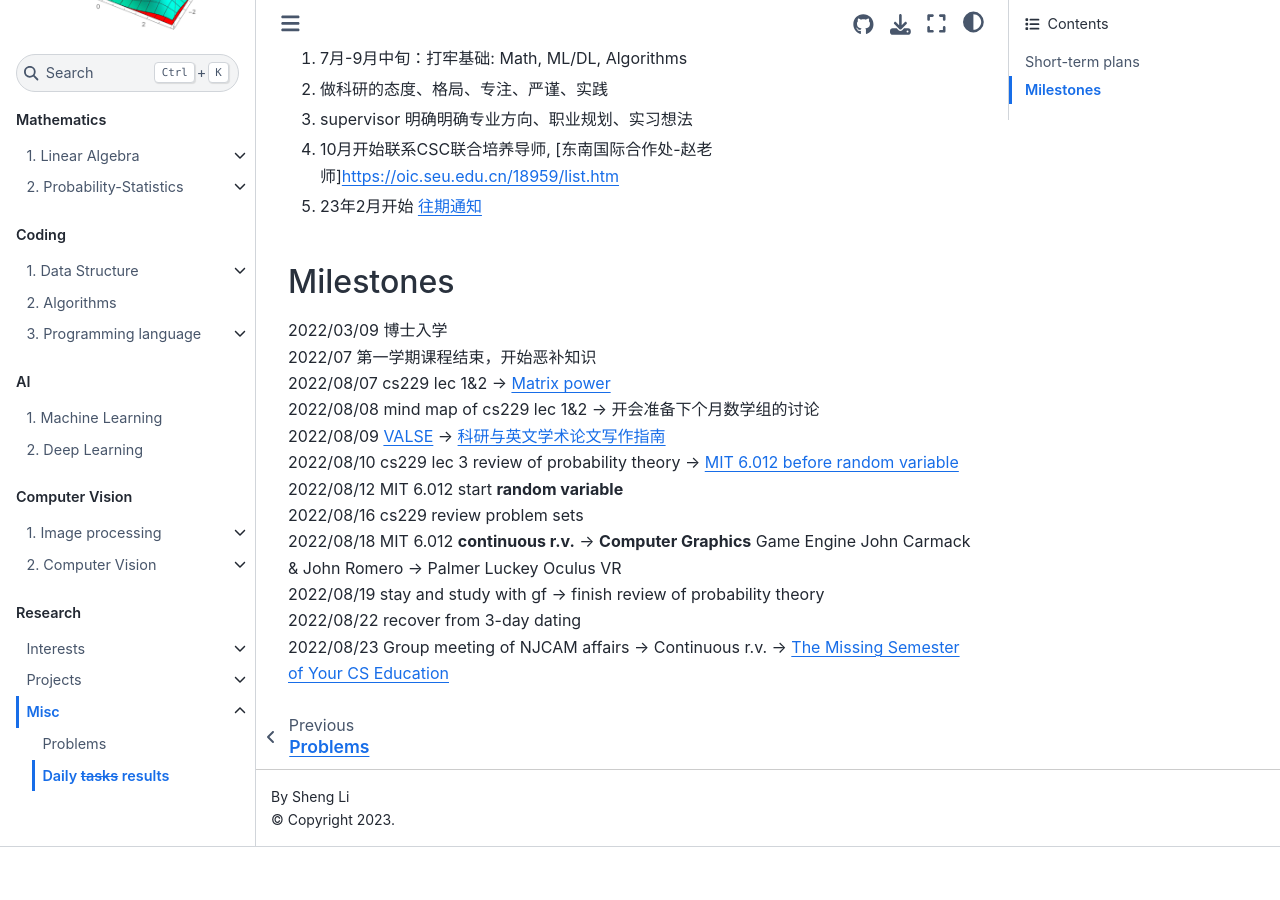
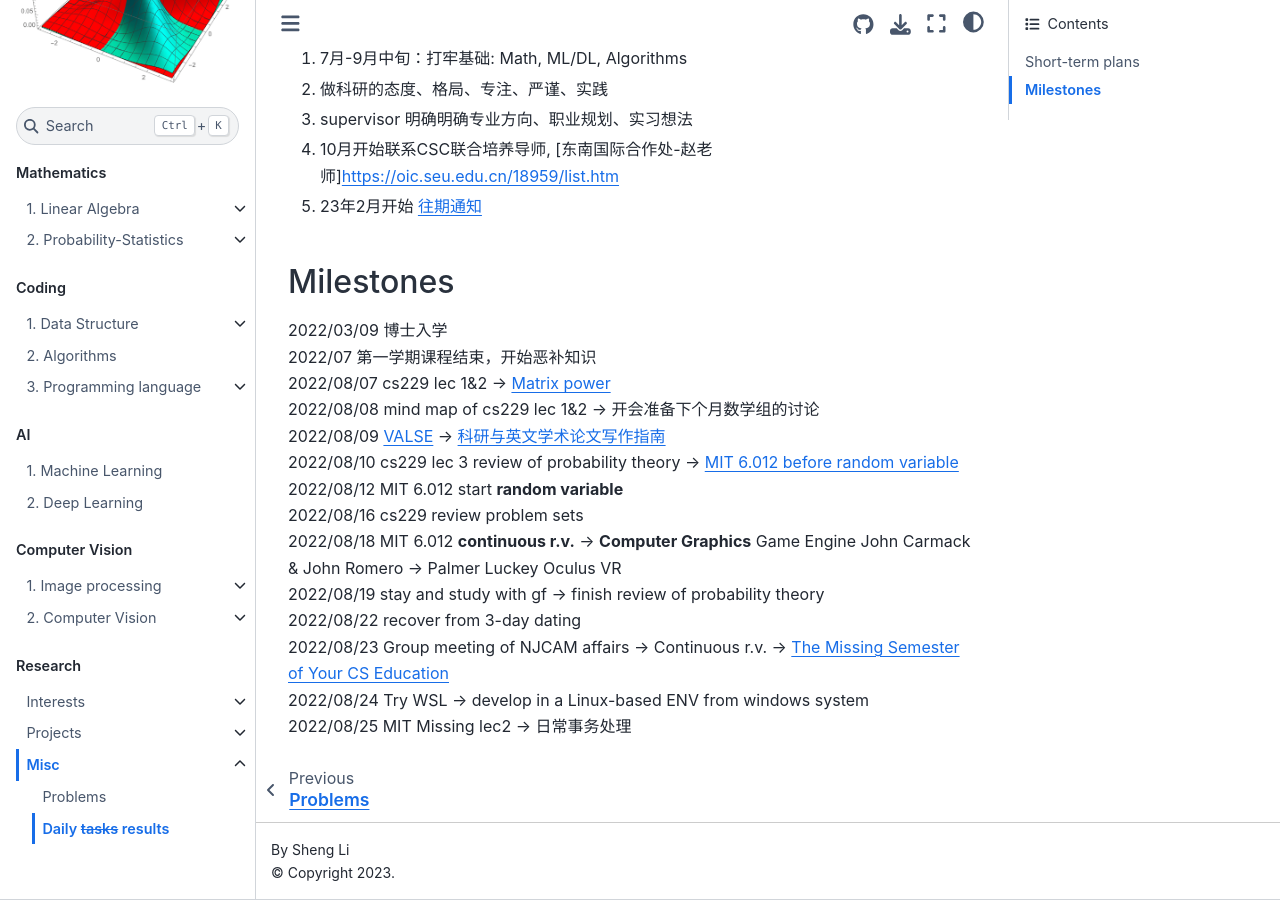
Before and after one commit to EeToSe/EeToSe.github.io, a Jupyter Book: the page built from chapters/10/1/2/results.md, in a window 1280 px wide and 900 px high, scrolled down 611 px. Built offline with Jupyter Book 1.0.4 settings and Sphinx 7.4.7 and the Sphinx Book theme 1.1.4, drawn with Linux system fonts in a browser that asks for light colours; pages that are not in the unit, such as notebooks, are missing from menus; before the commit the page ends 1458 px from its top, so only the background shows below that.

Commit message:
daily update :)

```diff
--- a/chapters/10/1/2/results.md
+++ b/chapters/10/1/2/results.md
@@ -34,3 +34,5 @@
 2022/08/19 stay and study with gf -> finish review of probability theory <br>
 2022/08/22 recover from 3-day dating <br>
 2022/08/23 Group meeting of NJCAM affairs -> Continuous r.v. -> [The Missing Semester of Your CS Education](https://missing.csail.mit.edu/) <br>
+2022/08/24 Try WSL -> develop in a Linux-based ENV from windows system<br>
+2022/08/25 MIT Missing lec2 -> 日常事务处理
```
Also changed, not shown: 2 other files.
